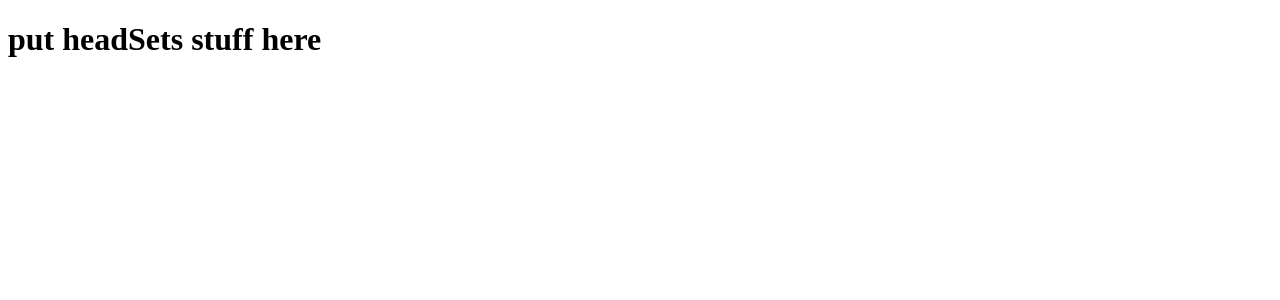
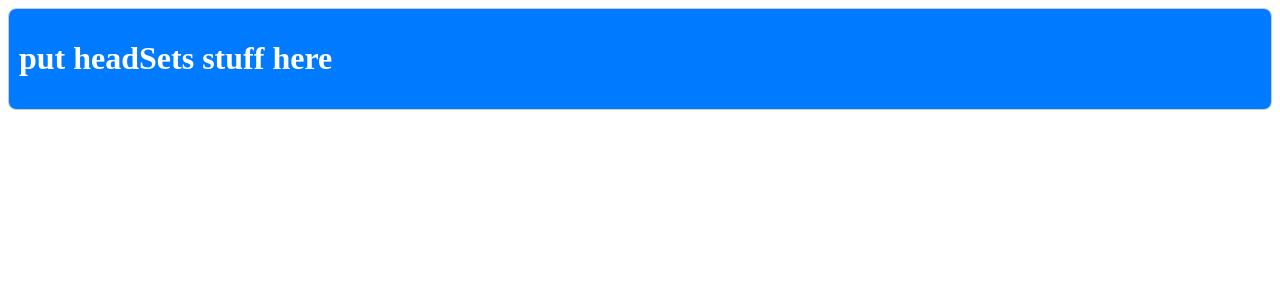
Before and after one commit to astrunk87/gamerTechSite, a React (Vite) app in the folder client/: page /headseats in a window 1280 px wide. Shown: the top 300 px of the page. Built offline with nearby package versions, Linux system fonts and the light colour scheme.

Commit message:
testing to see style

```diff
--- a/client/src/App.css
+++ b/client/src/App.css
@@ -36,3 +36,35 @@
     transform: rotate(360deg);
   }
 }
+
+.card {
+  border: 1px solid #ccc;
+  border-radius: 8px;
+  overflow: hidden;
+  transition: transform 0.3s ease-in-out;
+}
+
+.card:hover {
+  transform: scale(1.05);
+}
+
+.card-header {
+  background-color: #007bff;
+  color: #fff;
+  padding: 10px;
+}
+
+.card-body {
+  padding: 10px;
+}
+
+.card-body p {
+  margin-bottom: 0;
+}
+
+.card-body img {
+  max-width: 100%;
+  height: auto;
+  border-radius: 4px;
+  box-shadow: 0 0 5px rgba(0, 0, 0, 0.1);
+}
--- a/client/src/main.jsx
+++ b/client/src/main.jsx
@@ -35,6 +35,3 @@ const router = createBrowserRouter([
 ReactDOM.createRoot(document.getElementById('root')).render(
   <RouterProvider router={router} />
 );
-
-
-// testing branch
```
